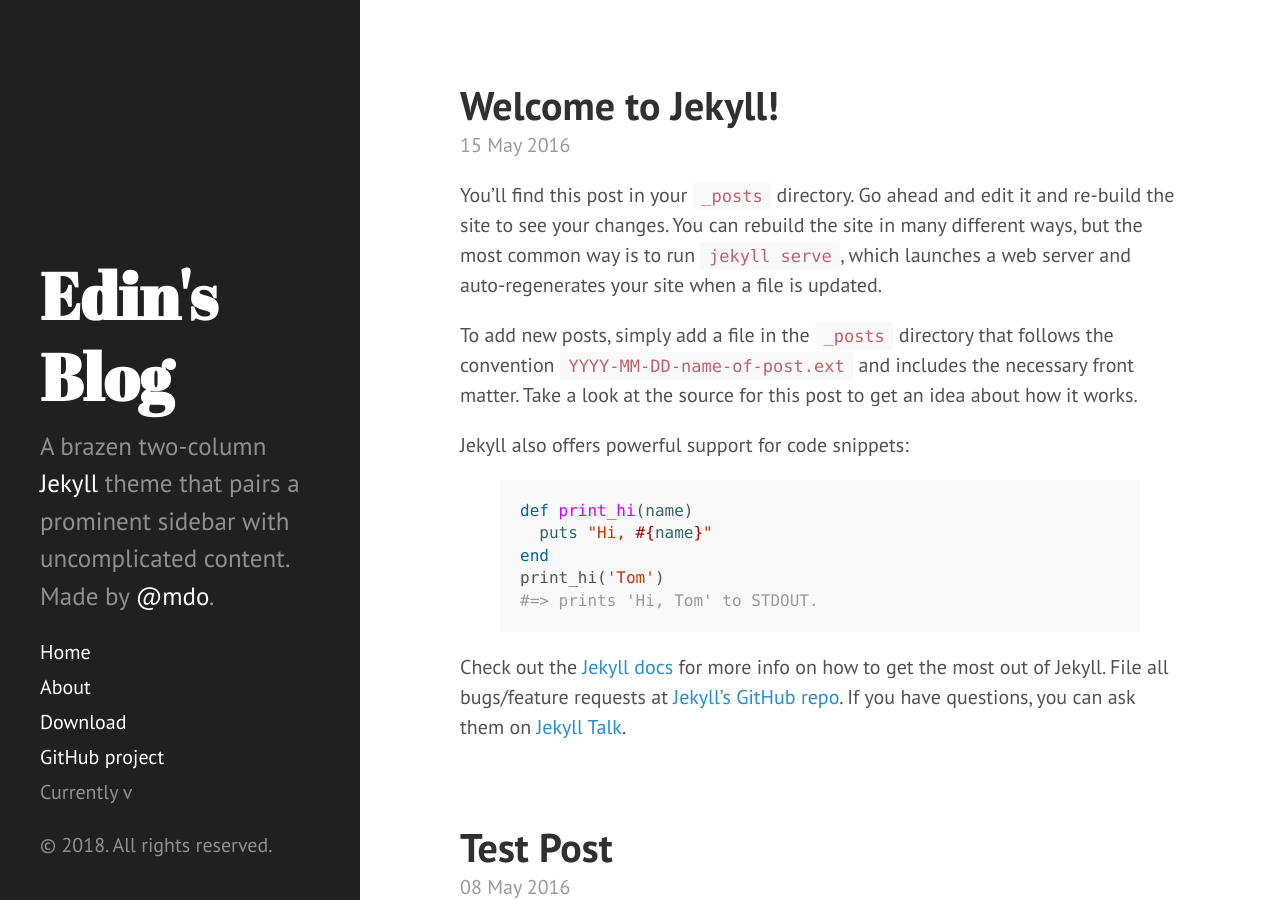
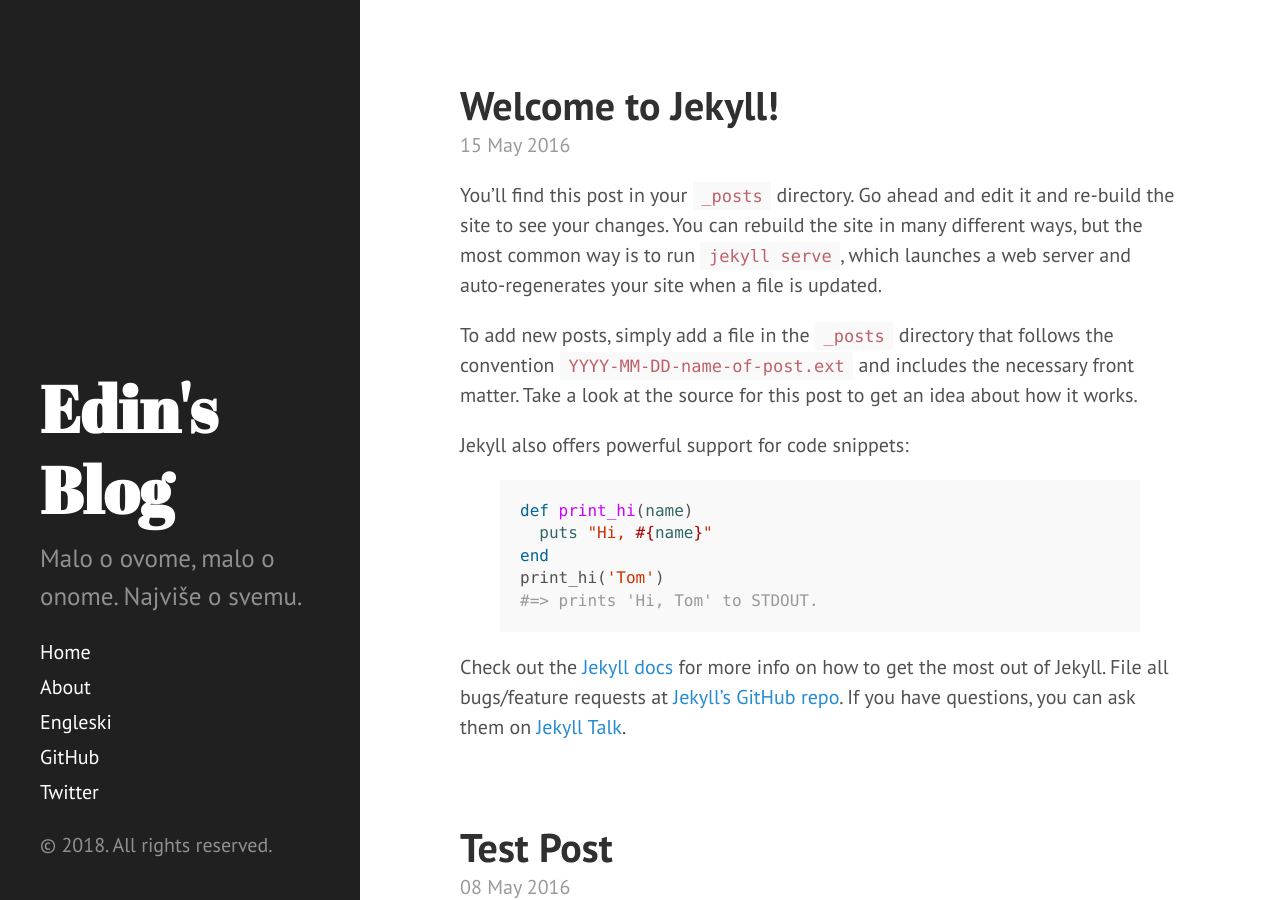
Before and after one commit to edinc/edinc.github.io, a Jekyll site: the page built from index.html, in a window 1280 px wide and 900 px high. Built offline with Jekyll 4.4.1, drawn with Linux system fonts in a browser that asks for light colours; the list of posts is cut into pages by our own code.

Commit message:
Adjusted sidebar

```diff
--- a/_config.yml
+++ b/_config.yml
@@ -8,13 +8,13 @@
 # Setup
 title:            Edin's Blog
 tagline:          'A Jekyll theme'
-description:      'A brazen two-column <a href="http://jekyllrb.com" target="_blank">Jekyll</a> theme that pairs a prominent sidebar with uncomplicated content. Made by <a href="https://twitter.com/mdo" target="_blank">@mdo</a>.'
-url:              http://hyde.getpoole.com
+description:      'Malo o ovome, malo o onome. Najviše o svemu.'
+url:              http://blog.edinc.info
 baseurl:          /
 
 author:
-  name:           'Mark Otto'
-  url:            https://twitter.com/mdo
+  name:           'Edin Cenanovic'
+  url:            https://twitter.com/ecenanovic
 
 paginate:         5
 
--- a/_includes/sidebar.html
+++ b/_includes/sidebar.html
@@ -26,9 +26,10 @@
         {% endif %}
       {% endfor %}
 
-      <a class="sidebar-nav-item" href="{{ site.github.repo }}/archive/v{{ site.version }}.zip">Download</a>
-      <a class="sidebar-nav-item" href="{{ site.github.repo }}">GitHub project</a>
-      <span class="sidebar-nav-item">Currently v{{ site.version }}</span>
+      <a class="sidebar-nav-item" href="https://edinc.info">About</a>
+      <a class="sidebar-nav-item" href="https://medium.com/@ecenanovic">Engleski</a>
+      <a class="sidebar-nav-item" href="https://github.com/edinc">GitHub</a>
+      <a class="sidebar-nav-item" href="https://twitter.com/ecenanovic">Twitter</a>
     </nav>
 
     <p>&copy; {{ site.time | date: '%Y' }}. All rights reserved.</p>
```
Also changed, not shown: about.md (deleted, +0 -30 lines).
